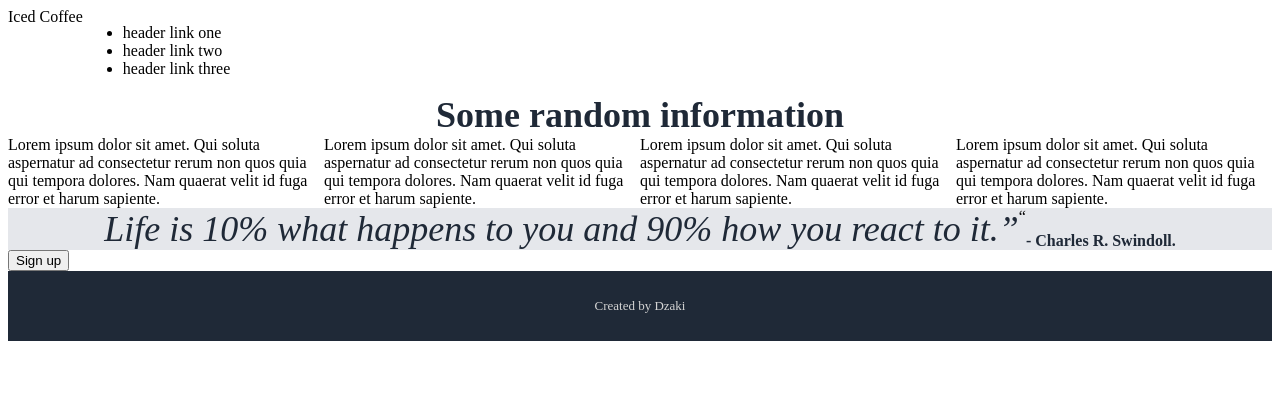
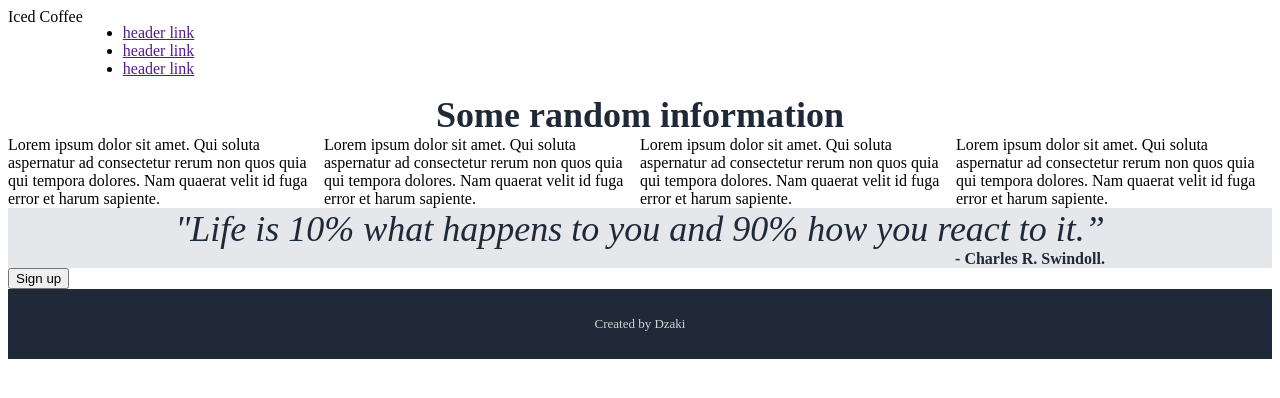
Before and after one commit to dzakiwira/Landing-Page, a plain HTML site: page index.html in a window 1280 px wide. Drawn offline with Linux system fonts and the light colour scheme.

Commit message:
Created links for header

```diff
--- a/index.html
+++ b/index.html
@@ -15,13 +15,11 @@
                 Iced Coffee
             </div>
             <ul class="right-links">
-                <li>header link one</li>
-                <li>header link two</li>
-                <li>header link three</li>
+                <li><a href="">header link</a></li>
+                <li><a href="">header link</a></li>
+                <li><a href="">header link</a></li>
             </ul>
         </div>
-
-
     </div>
 
     <div class="info">
@@ -43,8 +41,10 @@
     </div>
 
     <div class="quote">
-        <div class="quote-text">Life is 10% what happens to you and 90% how you react to it.”</div>“
-        <div class="quote-name">- Charles R. Swindoll.</div>
+        <div class="quote-card">
+            <div class="quote-text">"Life is 10% what happens to you and 90% how you react to it.”</div>
+            <div class="quote-name">- Charles R. Swindoll.</div>
+        </div>
     </div>
 
     <div class="action">
```
